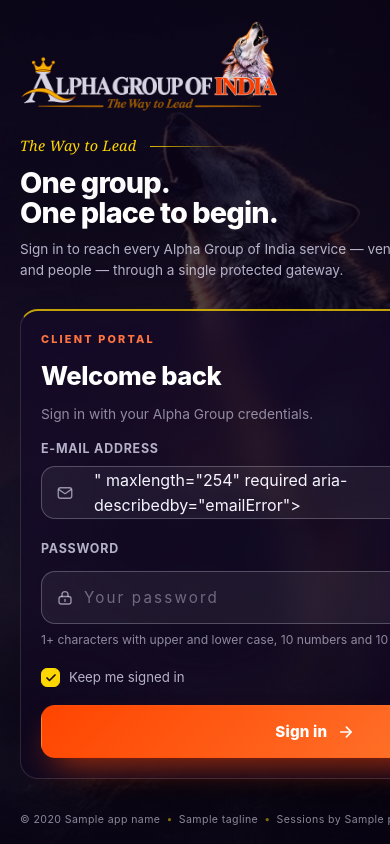
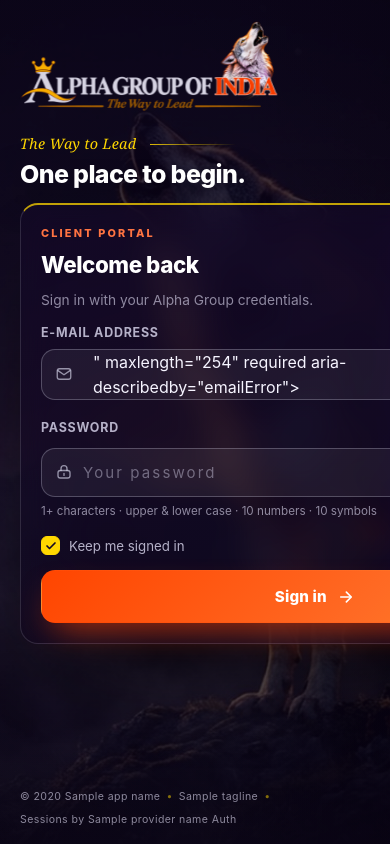
Before and after one commit to VigneshSRM/Alpha, a Python web app: template app/templates/login.html in a window 390 px wide; the page is wider, and only the part inside the window is pictured. Run offline with Jinja, Linux system fonts and the light colour scheme; the template is opened without the code that fills it: most values are stand-ins (such as "Sample title", 1, 10 or a date in 2020); form fields are guessed from the names that the template uses.

Commit message:
feat(ui): login column on the left, full-screen wolf scene on the right
- Restructure the stage into a single left-hand column (welcome line + panel)
  so the photograph reads as the visual on the right instead of being covered
- Re-frame the hero (object-position 82%) so the wolf sits in the right half at
  16:9, with a directional wash that is dense behind the form and clear on art
- Compact the panel (48px controls, tighter rhythm) and add height-aware rules
  so the sign-in form fits a 1366x768 laptop screen; the taller sign-up form
  drops the welcome line on short viewports
- Left-align the dashboard column for the same composition

Co-authored-by: arena-agent <297053741+arena-agent@users.noreply.github.com>

```diff
--- a/app/static/css/app.css
+++ b/app/static/css/app.css
@@ -90,7 +90,7 @@ ul { padding: 0; list-style: none; }
   width: 100%;
   height: 100%;
   object-fit: cover;
-  object-position: 72% 42%;
+  object-position: 82% 44%;
   transform: scale(1.02);
   animation: scene-in 1.4s var(--ease) both;
 }
@@ -105,10 +105,11 @@ ul { padding: 0; list-style: none; }
   position: absolute;
   inset: 0;
   background:
-    linear-gradient(90deg, rgba(12, 5, 26, 0.94) 0%, rgba(14, 6, 30, 0.86) 26%,
-      rgba(18, 8, 36, 0.6) 46%, rgba(18, 8, 36, 0.12) 66%, rgba(18, 8, 36, 0) 82%),
-    linear-gradient(180deg, rgba(10, 4, 22, 0.72) 0%, rgba(10, 4, 22, 0) 28%,
-      rgba(10, 4, 22, 0.08) 62%, rgba(10, 4, 22, 0.82) 100%);
+    linear-gradient(90deg, rgba(10, 4, 22, 0.96) 0%, rgba(12, 5, 26, 0.92) 22%,
+      rgba(15, 7, 32, 0.74) 38%, rgba(18, 8, 36, 0.34) 54%,
+      rgba(18, 8, 36, 0.06) 70%, rgba(18, 8, 36, 0) 80%),
+    linear-gradient(180deg, rgba(10, 4, 22, 0.74) 0%, rgba(10, 4, 22, 0) 26%,
+      rgba(10, 4, 22, 0.06) 60%, rgba(10, 4, 22, 0.8) 100%);
 }
 
 .scene__vignette {
@@ -180,10 +181,33 @@ ul { padding: 0; list-style: none; }
   position: relative;
   z-index: 2;
   display: grid;
-  grid-template-columns: minmax(0, 1fr) minmax(360px, 420px);
+  grid-template-columns: minmax(0, 452px) minmax(0, 1fr);
   align-items: center;
-  gap: clamp(32px, 6vw, 96px);
+  align-content: center;
+  justify-items: start;
+  column-gap: clamp(24px, 6vw, 120px);
   padding: clamp(18px, 2.4vw, 34px) clamp(20px, 5vw, 72px) clamp(20px, 3vw, 40px);
+}
+
+/* The left column holds the welcome line + the sign-in panel. The right
+   column is intentionally empty so the wolf photograph reads as the visual. */
+.stage__col {
+  width: 100%;
+  max-width: 452px;
+  display: grid;
+  gap: clamp(12px, 1.4vw, 18px);
+  align-content: center;
+}
+
+.stage__intro { display: grid; gap: 5px; }
+
+.stage__headline {
+  font-size: clamp(1.25rem, 1.6vw, 1.5rem);
+  line-height: 1.12;
+  letter-spacing: -0.025em;
+  font-weight: 800;
+  color: #fff;
+  text-shadow: 0 14px 34px rgba(0, 0, 0, 0.6);
 }
 
 .page-footer {
@@ -268,9 +292,9 @@ ul { padding: 0; list-style: none; }
    -------------------------------------------------------------------------- */
 .access {
   display: grid;
-  gap: 14px;
+  gap: 12px;
   width: 100%;
-  padding: clamp(22px, 2.6vw, 34px);
+  padding: clamp(18px, 2vw, 24px);
   background: linear-gradient(165deg, rgba(20, 9, 40, 0.62), rgba(12, 5, 26, 0.5));
   border: 1px solid rgba(230, 230, 250, 0.14);
   border-top: 2px solid rgba(255, 215, 0, 0.75);
@@ -295,7 +319,7 @@ ul { padding: 0; list-style: none; }
 }
 
 .access h1 {
-  font-size: clamp(1.6rem, 2.2vw, 2rem);
+  font-size: clamp(1.4rem, 1.9vw, 1.7rem);
   line-height: 1.1;
   letter-spacing: -0.02em;
   font-weight: 800;
@@ -356,8 +380,8 @@ ul { padding: 0; list-style: none; }
 /* --------------------------------------------------------------------------
    Form
    -------------------------------------------------------------------------- */
-.form { display: grid; gap: 15px; }
-.field { display: grid; gap: 7px; }
+.form { display: grid; gap: 12px; }
+.field { display: grid; gap: 6px; }
 
 .field__top {
   display: flex;
@@ -381,8 +405,8 @@ ul { padding: 0; list-style: none; }
   display: flex;
   align-items: center;
   gap: 10px;
-  min-height: 52px;
-  padding: 0 8px 0 14px;
+  min-height: 48px;
+  padding: 0 8px 0 13px;
   background: rgba(255, 255, 255, 0.06);
   border: 1.5px solid var(--line);
   border-radius: var(--radius);
@@ -416,8 +440,8 @@ ul { padding: 0; list-style: none; }
   min-width: 0;
   border: 0;
   background: transparent;
-  padding: 14px 0;
-  font-size: 0.95rem;
+  padding: 12px 0;
+  font-size: 0.94rem;
   color: var(--text);
   font-family: inherit;
 }
@@ -489,7 +513,7 @@ ul { padding: 0; list-style: none; }
   display: flex;
   align-items: flex-start;
   gap: 6px;
-  font-size: 0.76rem;
+  font-size: 0.73rem;
   line-height: 1.4;
   color: var(--text-muted);
 }
@@ -867,8 +891,8 @@ ul { padding: 0; list-style: none; }
 .dash {
   position: relative;
   z-index: 2;
-  width: min(900px, 100%);
-  margin-inline: auto;
+  width: min(760px, 100%);
+  margin-inline: 0;
   padding: clamp(22px, 3vw, 34px) clamp(20px, 5vw, 40px) clamp(36px, 5vw, 60px);
   display: grid;
   gap: 18px;
@@ -983,15 +1007,46 @@ code {
 /* --------------------------------------------------------------------------
    Responsive
    -------------------------------------------------------------------------- */
+/* Short viewports: compress the column instead of clipping the button. */
+@media (min-width: 1025px) and (max-height: 860px) {
+  .masthead { padding-top: 18px; }
+  .masthead__brand { width: min(320px, 40vw); }
+  .stage { padding-top: 14px; padding-bottom: 10px; }
+  .stage__col { gap: 10px; }
+  .stage__headline { font-size: 1.2rem; }
+  .access { gap: 10px; padding: 18px 20px; }
+  .access h1 { font-size: 1.4rem; }
+  .form { gap: 10px; }
+  .control { min-height: 46px; }
+  .control__input { padding: 11px 0; }
+  .btn--primary { padding: 13px 20px; }
+  .page-footer { padding-bottom: 14px; }
+}
+
+/* The sign-up form has four fields: give it more room by dropping the
+   welcome line earlier on laptop-sized windows. */
+@media (min-width: 1025px) and (max-height: 940px) {
+  .page--signup .stage__intro { display: none; }
+  .page--signup .access { gap: 10px; }
+  .page--signup .masthead__brand { width: min(300px, 34vw); }
+}
+
+@media (min-width: 1025px) and (max-height: 740px) {
+  .stage__intro { display: none; }
+  .page--auth .masthead__brand { width: min(280px, 34vw); }
+  .access h1 { font-size: 1.3rem; }
+  .access__sub { display: none; }
+}
+
 @media (max-width: 1024px) {
   .stage {
-    grid-template-columns: 1fr;
-    gap: 30px;
-    align-items: start;
+    grid-template-columns: minmax(0, 1fr);
+    row-gap: 18px;
+    align-content: start;
   }
-  .intro { max-width: 40rem; }
+  .stage__col { max-width: 470px; }
+  .scene__photo { object-position: 74% 40%; }
   .intro__title { font-size: clamp(1.9rem, 5vw, 2.6rem); }
-  .access { width: min(460px, 100%); }
   .scene__wash {
     background:
       linear-gradient(180deg, rgba(12, 5, 26, 0.9) 0%, rgba(14, 6, 30, 0.72) 40%,
@@ -1003,7 +1058,9 @@ code {
   .masthead { padding-top: 18px; }
   .masthead__brand { width: min(260px, 66vw); }
   .masthead__meta { display: none; }
-  .stage { padding-top: 16px; gap: 18px; padding-bottom: 22px; }
+  .stage { padding-top: 14px; row-gap: 16px; padding-bottom: 22px; }
+  .stage__col { gap: 14px; }
+  .stage__headline { font-size: clamp(1.35rem, 6.4vw, 1.75rem); }
   .intro { gap: 10px; }
   .intro__eyebrow { font-size: 0.9rem; }
   .intro__title { font-size: clamp(1.65rem, 7.4vw, 2.1rem); }
--- a/app/templates/login.html
+++ b/app/templates/login.html
@@ -22,21 +22,13 @@
 </header>
 
 <main class="stage">
-  <section class="intro">
-    <p class="intro__eyebrow">The Way to Lead</p>
-    <h2 class="intro__title">One group.<br>One place to begin.</h2>
-    <p class="intro__copy">
-      Sign in to reach every Alpha Group of India service — ventures, operations
-      and people — through a single protected gateway.
-    </p>
-    <ul class="intro__points">
-      <li>Unified access across all group companies</li>
-      <li>Bank-grade sessions, audited by Supabase</li>
-      <li>Passwords protected by a 12-character policy</li>
-    </ul>
-  </section>
+  <div class="stage__col">
+    <header class="stage__intro">
+      <p class="intro__eyebrow">The Way to Lead</p>
+      <p class="stage__headline">One place to begin.</p>
+    </header>
 
-  <section class="access" aria-labelledby="loginHeading">
+    <section class="access" aria-labelledby="loginHeading">
     <p class="access__eyebrow">Client portal</p>
     <h1 id="loginHeading">Welcome back</h1>
     <p class="access__sub">Sign in with your Alpha Group credentials.</p>
@@ -156,8 +148,8 @@
         </p>
 
         <p class="hint" id="passwordHint">
-          {{ policy.minLength }}+ characters with upper and lower case, {{ policy.minDigits }} numbers
-          and {{ policy.minSpecial }} symbols.
+          {{ policy.minLength }}+ characters · upper &amp; lower case · {{ policy.minDigits }} numbers ·
+          {{ policy.minSpecial }} symbols
         </p>
         <p class="field__error" id="passwordError" role="alert">{{ errors.get('password', '') }}</p>
       </div>
@@ -192,6 +184,7 @@
       {% endif %}
     </form>
   </section>
+  </div>
 </main>
 
 <footer class="page-footer">
```
Also changed, not shown: app/templates/signup.html (+11 -19 lines), tests/test_routes.py (+4 -1 lines).
